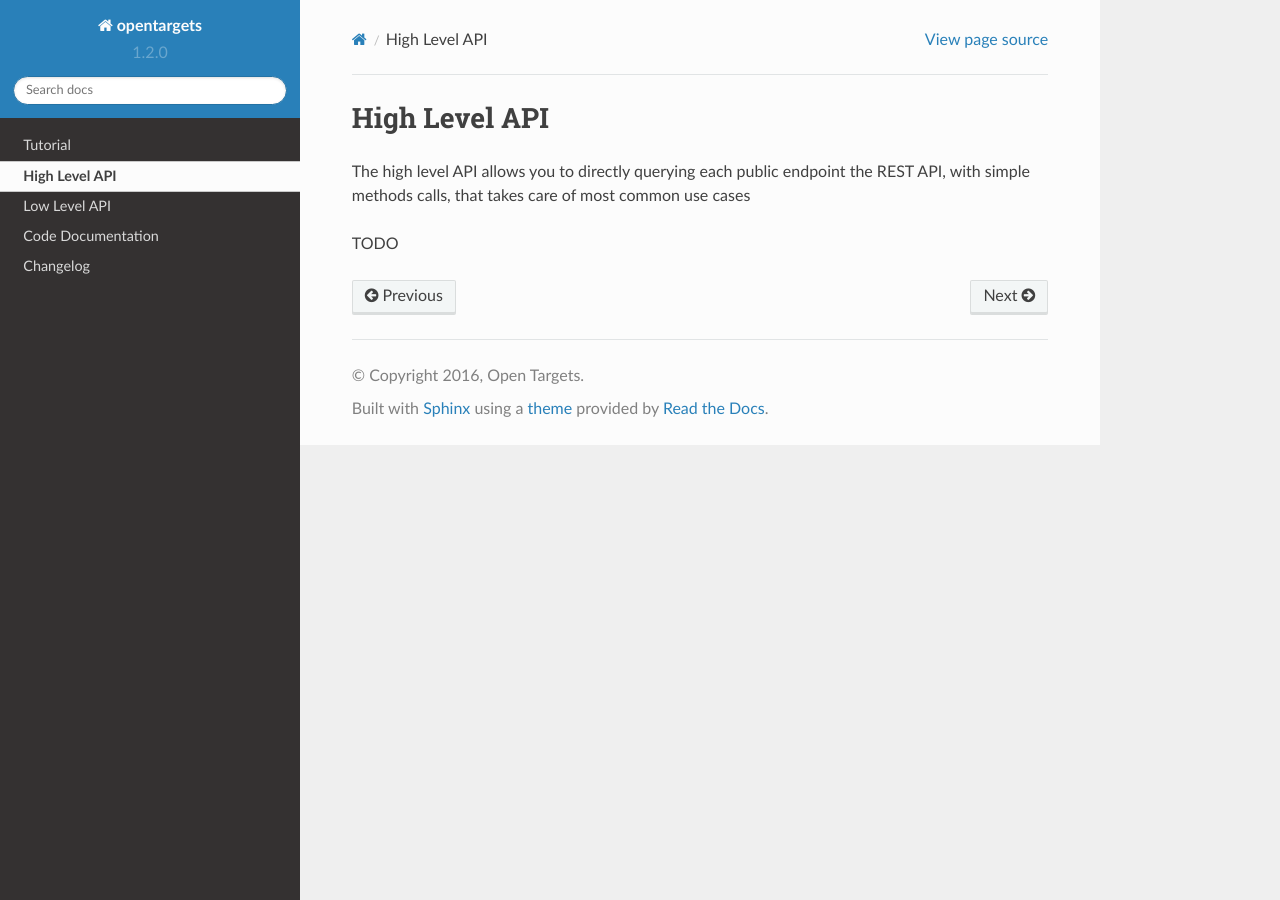
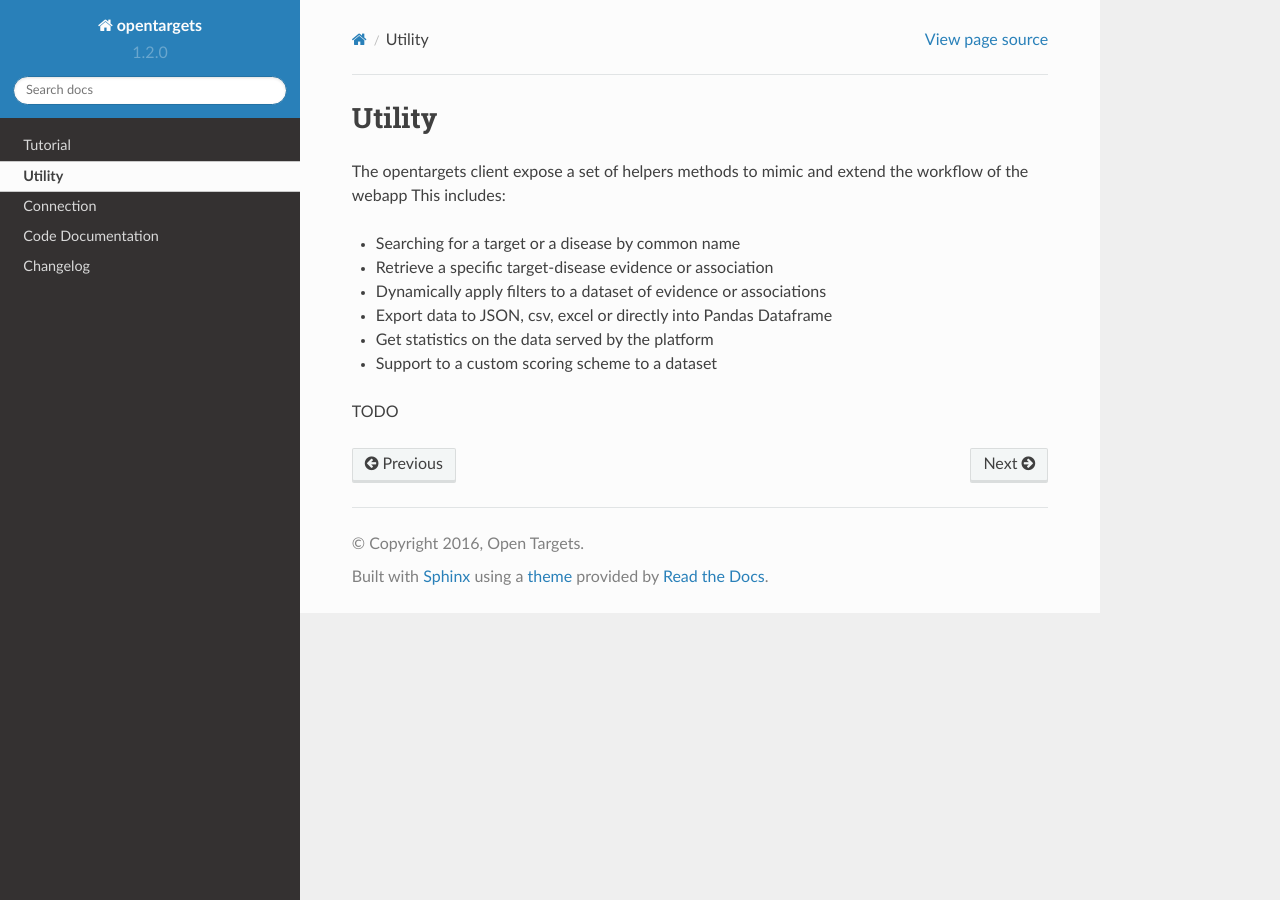
Before and after one commit to opentargets-archive/opentargets-py, a Sphinx documentation site: the page built from docs/source/high_level_api.rst, in a window 1280 px wide. Built offline with Sphinx 7.4.7 and the Read the Docs theme 2.0.0, drawn with Linux system fonts in a browser that asks for light colours.

Commit message:
extended docs

```diff
--- a/docs/source/high_level_api.rst
+++ b/docs/source/high_level_api.rst
@@ -1,9 +1,17 @@
 .. _high_level_api:
 
 
-High Level API
-=============
-The high level API allows you to directly querying each public endpoint the REST API,
-with simple methods calls, that takes care of most common use cases
+Utility
+=======
+The opentargets client expose a set of helpers methods to mimic and extend the workflow of the webapp
+This includes:
+
+* Searching for a target or a disease by common name
+* Retrieve a specific target-disease evidence or association
+* Dynamically apply filters to a dataset of evidence or associations
+* Export data to JSON, csv, excel or directly into Pandas Dataframe
+* Get statistics on the data served by the platform
+* Support to a custom scoring scheme to a dataset
+
 
 TODO
```
Also changed, not shown: docs/source/low_level_api.rst (+7 -4 lines).
